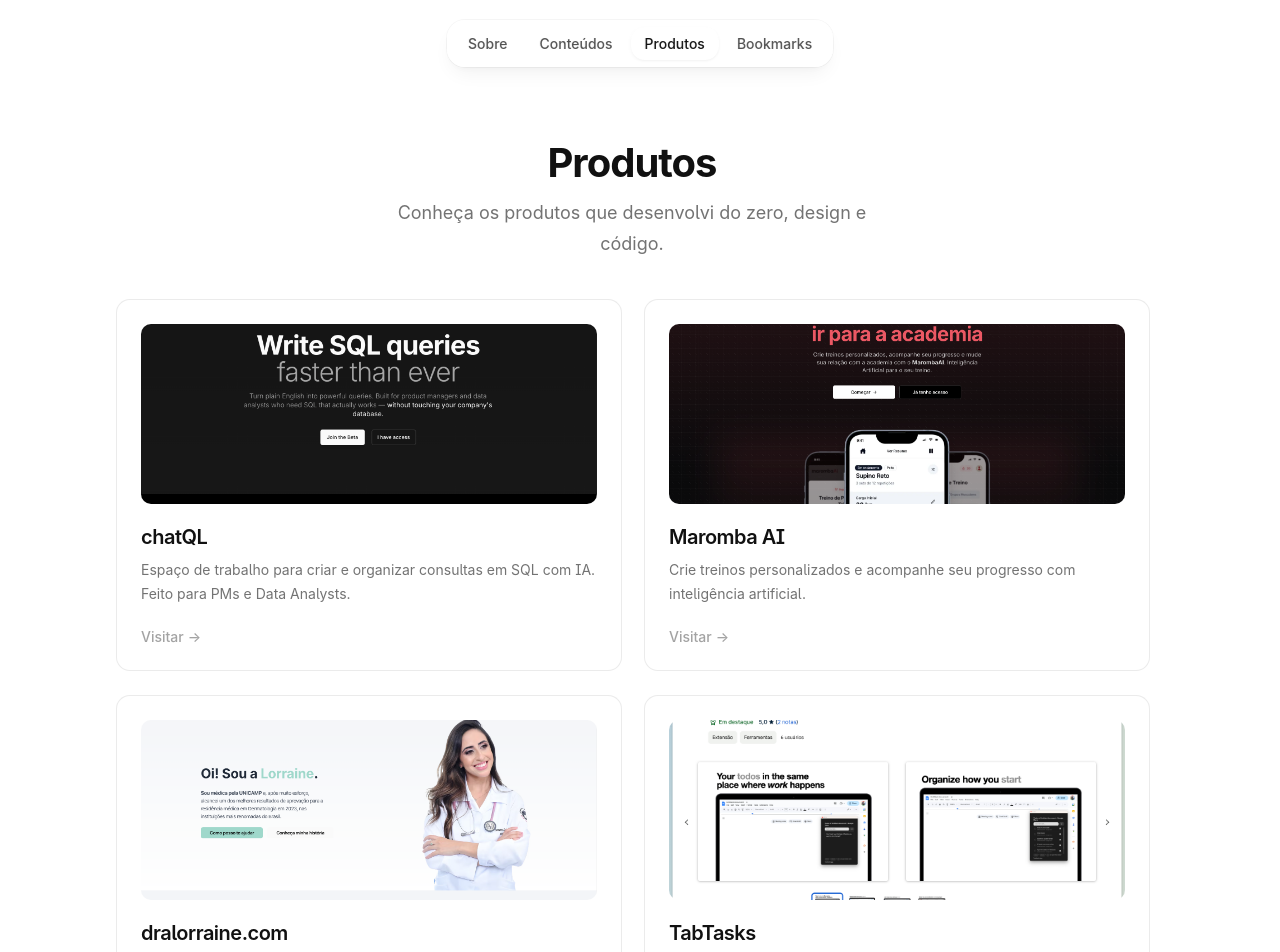
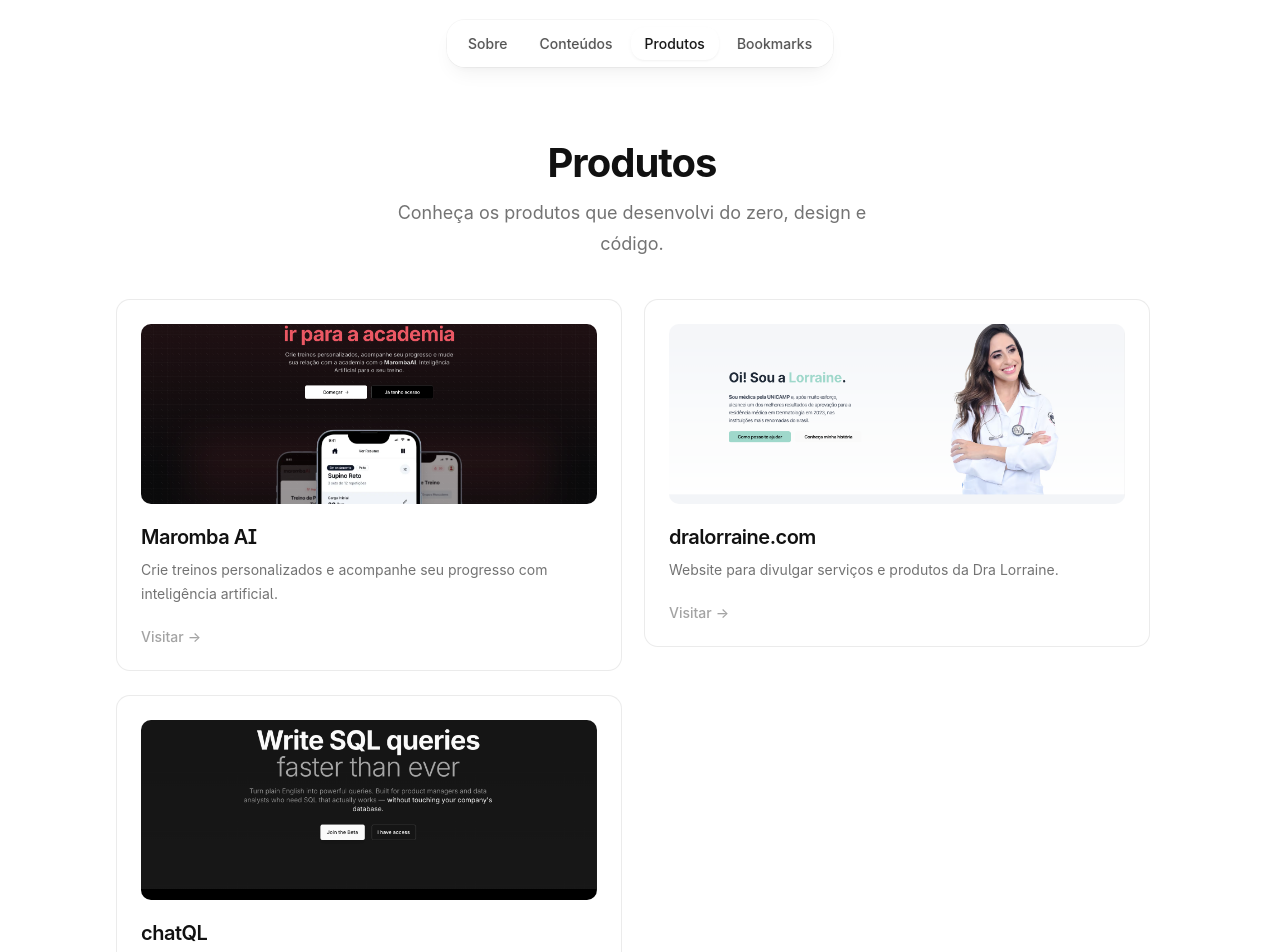
Before and after one commit to aamdias/portfolio, a React (Vite) app: page /produtos in a window 1280 px wide. Shown: the top 952 px of the page. Built offline with nearby package versions, Linux system fonts and the light colour scheme; a web font is replaced by a local one.

Commit message:
Reorder products and fix article card double arrows
- Remove TabTasks product from products page
- Reorder products: Maromba AI → dralorraine → chatQL
- Fix double arrow issue in Article card CTA by removing
  redundant HiArrowRight icon (CSS ::after already handles it)

```diff
--- a/src/components/Article/article.tsx
+++ b/src/components/Article/article.tsx
@@ -1,6 +1,5 @@
 import { Link } from 'react-router-dom';
 import { motion } from 'framer-motion';
-import { HiArrowRight } from 'react-icons/hi';
 import './article.scss';
 
 type ArticleProps = {
@@ -33,7 +32,6 @@ function Article({ title, description, publishedDate, slug, thumbnail }: Article
 
                 <Link to={`/artigos/${slug}`} className="article__link">
                     Ler artigo
-                    <HiArrowRight className="article__arrow" />
                 </Link>
             </div>
         </motion.article>
--- a/src/pages/Products/index.tsx
+++ b/src/pages/Products/index.tsx
@@ -51,15 +51,6 @@ export default function ProductsPage() {
                 >
                     <motion.div variants={itemVariants}>
                         <MenuCard
-                            title="chatQL"
-                            description="Espaço de trabalho para criar e organizar consultas em SQL com IA. Feito para PMs e Data Analysts."
-                            link="https://www.chatql.space"
-                            isExternalLink
-                            image="chatql-screenshot.png"
-                        />
-                    </motion.div>
-                    <motion.div variants={itemVariants}>
-                        <MenuCard
                             title="Maromba AI"
                             description="Crie treinos personalizados e acompanhe seu progresso com inteligência artificial."
                             link="https://www.marombaai.com"
@@ -78,11 +69,11 @@ export default function ProductsPage() {
                     </motion.div>
                     <motion.div variants={itemVariants}>
                         <MenuCard
-                            title="TabTasks"
-                            description="ToDo list to help you focus on what you should accomplish in each browser tab."
-                            link="https://chromewebstore.google.com/detail/tab-tasks/eomncdpohliglfgmlbjhcphdlcaohnll"
+                            title="chatQL"
+                            description="Espaço de trabalho para criar e organizar consultas em SQL com IA. Feito para PMs e Data Analysts."
+                            link="https://www.chatql.space"
                             isExternalLink
-                            image="tabtasks-sreenshot.png"
+                            image="chatql-screenshot.png"
                         />
                     </motion.div>
                 </motion.div>
```
